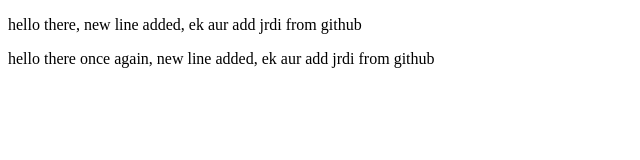
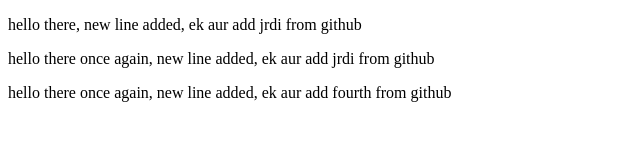
Before and after one commit to DemoGithub12345555/demowebdev, a plain HTML site: page index.html in a window 1280 px wide. Shown: the whole page, without its empty margins (0-640 px from the left). Drawn offline with Linux system fonts and the light colour scheme.

Commit message:
hmm changes

```diff
--- a/index.html
+++ b/index.html
@@ -9,5 +9,6 @@
 <body>
     <p>hello there, new line added, ek aur add jrdi from github<p>
     <p>hello there once again, new line added, ek aur add jrdi from github<p>
+        <p>hello there once again, new line added, ek aur add fourth from github<p>
 </body>
 </html>
```
